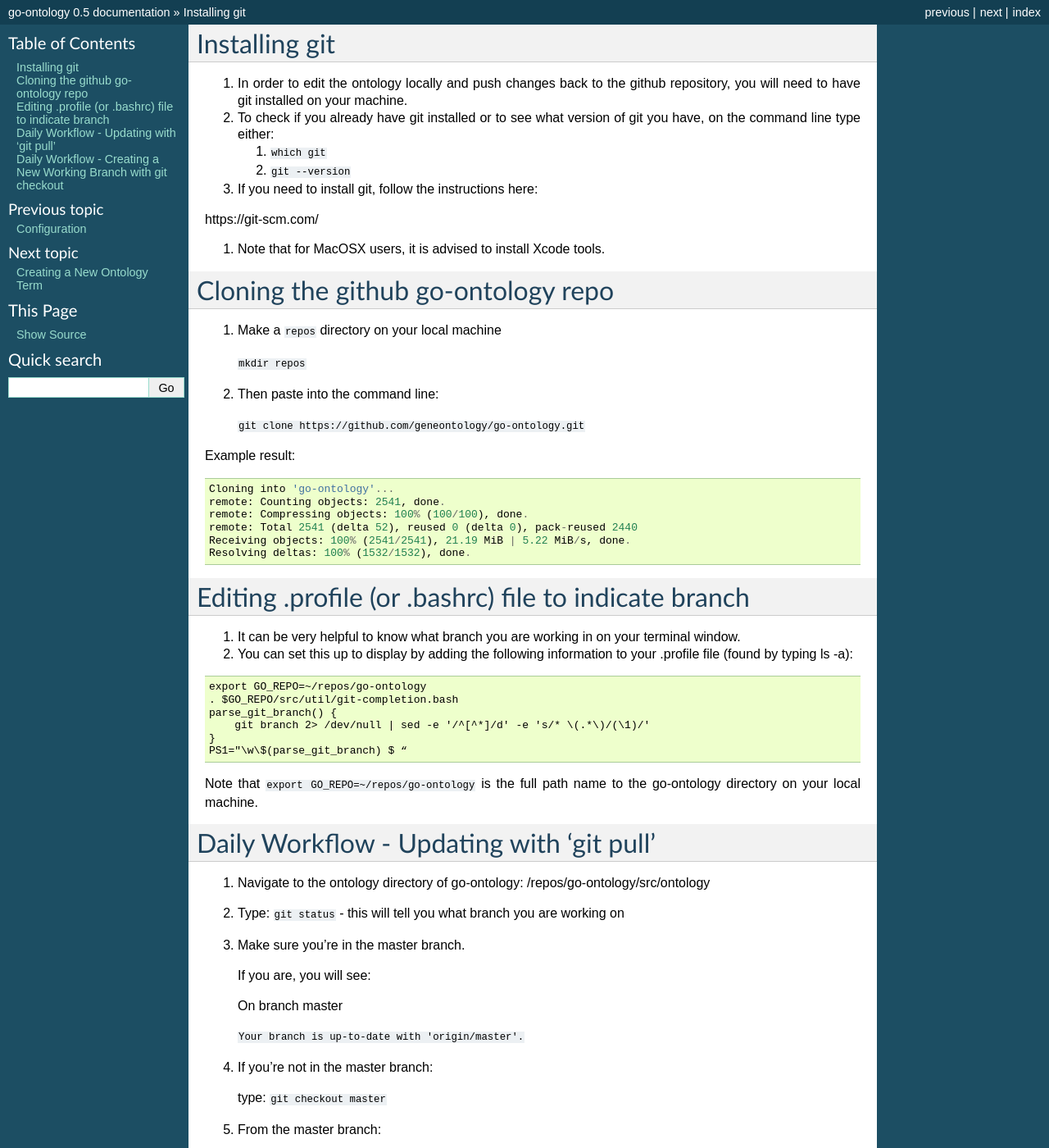
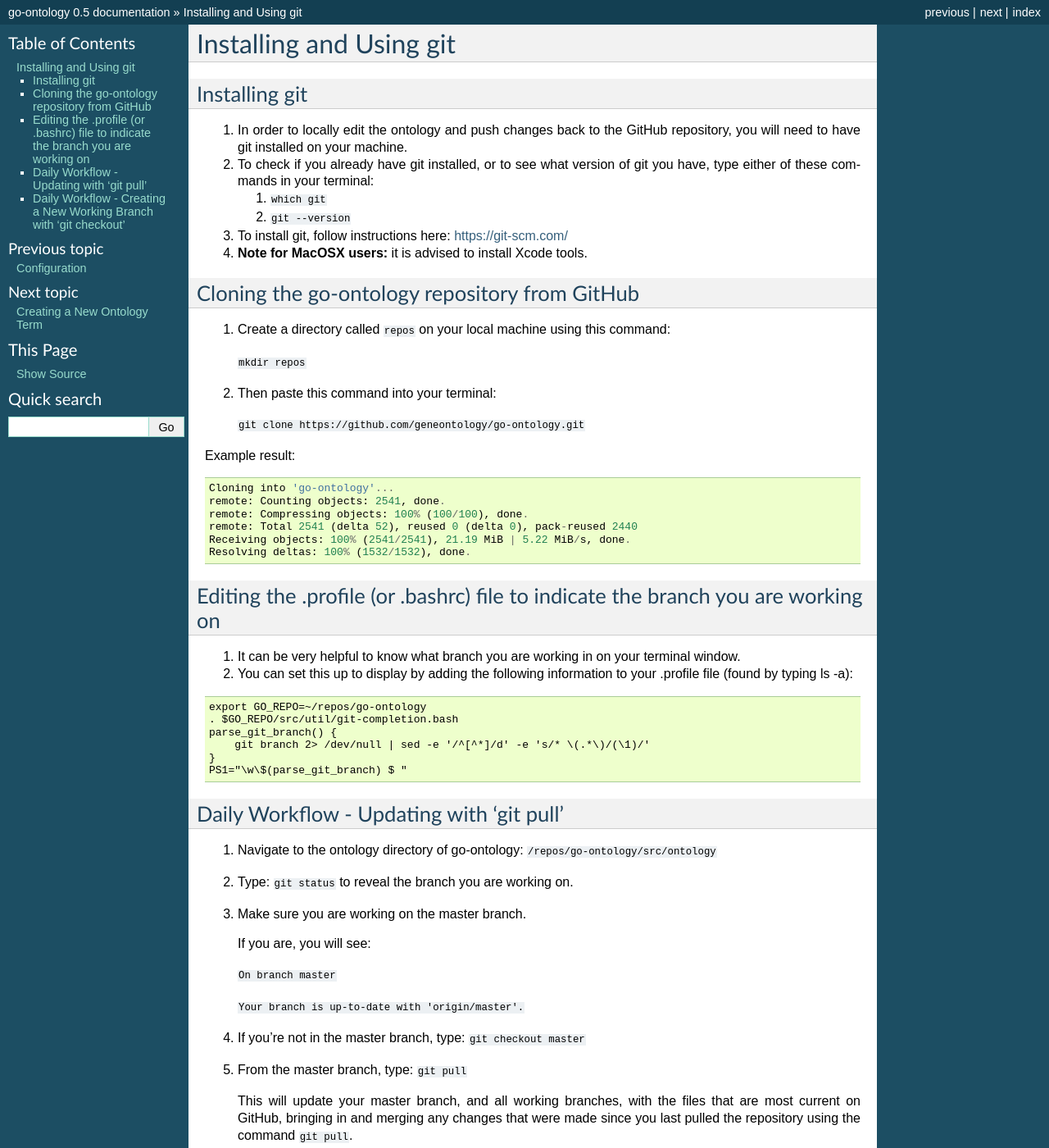
Before and after one commit to geneontology/go-ontology, a Sphinx documentation site: the page built from docs/Installgit.md, in a window 1280 px wide and 1400 px high. Shown: the whole window at 82% size. Built offline with Sphinx 7.4.7, drawn with Linux system fonts in a browser that asks for light colours; some of the changed text lies outside the part shown.

Commit message:
update
update formatting.

````diff
--- a/docs/Installgit.md
+++ b/docs/Installgit.md
@@ -1,24 +1,25 @@
+# Installing and Using git
+
 ## Installing git
 
-1. In order to edit the ontology locally and push changes back to the github repository, you will need to have git installed on your machine.
+1. In order to locally edit the ontology and push changes back to the GitHub repository, you will need to have git installed on your machine.
 
-2. To check if you already have git installed or to see what version of git you have, on the command line type either:
+2. To check if you already have git installed, or to see what version of git you have, type either of these commands in your terminal:
    1. ```which git```
    2. ```git --version```
 
-3. If you need to install git, follow the instructions here:
+3. To install git, follow  instructions here: [https://git-scm.com/](https://git-scm.com/)
 
-https://git-scm.com/
+4. __Note for MacOSX users:__ it is advised to install Xcode tools.
 
-4. Note that for MacOSX users, it is advised to install Xcode tools.
 
-## Cloning the github go-ontology repo
+## Cloning the go-ontology repository from GitHub
 
-1. Make a ```repos``` directory on your local machine
+1. Create a directory called ```repos``` on your local machine using this command:
 
     ```mkdir repos```
 
-2. Then paste into the command line:
+2. Then paste this command into your terminal:
 
     ```git clone https://github.com/geneontology/go-ontology.git```
 
@@ -33,7 +34,7 @@ Receiving objects: 100% (2541/2541), 21.19 MiB | 5.22 MiB/s, done.
 Resolving deltas: 100% (1532/1532), done.
 ```
 
-## Editing .profile (or .bashrc) file to indicate branch
+## Editing the .profile (or .bashrc) file to indicate the branch you are working on
 
 1. It can be very helpful to know what branch you are working in on your terminal window.
 
@@ -45,34 +46,29 @@ export GO_REPO=~/repos/go-ontology
 parse_git_branch() {
     git branch 2> /dev/null | sed -e '/^[^*]/d' -e 's/* \(.*\)/(\1)/'
 }
-PS1="\w\$(parse_git_branch) $ “
+PS1="\w\$(parse_git_branch) $ "
 ```
 
-Note that ```export GO_REPO=~/repos/go-ontology``` is the full path name to the go-ontology directory on your local machine.
 
-## Daily Workflow - Updating with ‘git pull’
+## Daily Workflow - Updating with 'git pull'
 
-1. Navigate to the ontology directory of go-ontology:  /repos/go-ontology/src/ontology
+1. Navigate to the ontology directory of go-ontology:  ```/repos/go-ontology/src/ontology```
 
-2. Type: ```git status``` - this will tell you what branch you are working on
+2. Type: ```git status``` to reveal the branch you are working on.
 
-3. Make sure you’re in the master branch.
+3. Make sure you are working on the master branch.
 
     If you are, you will see:
 
-    On branch master
+    ```On branch master```
 
     ```Your branch is up-to-date with 'origin/master'.```
 
-4. If you’re not in the master branch:
+4. If you’re not in the master branch, type: ```git checkout master```
 
-    type: ```git checkout master```
+5. From the master branch, type: ```git pull```
 
-5. From the master branch:
-
-    type: ```git pull```
-
-    This will update your master branch, and all working branches, with the files that are most current on github, bringing in and merging any changes that were made since your last ‘git pull’ command.
+    This will update your master branch, and all working branches, with the files that are most current on GitHub, bringing in and merging any changes that were made since you last pulled the repository using the command ```git pull```.
 
     You will see something like this:
 
@@ -92,25 +88,24 @@ Fast-forward
 ~/repos/go-ontology(master) $
 ```
 
-## Daily Workflow - Creating a New Working Branch with git checkout
+
+## Daily Workflow - Creating a New Working Branch with 'git checkout'
 
 1. When starting to work on a ticket, you should create a new branch of the repository to edit the ontology file.
 
-2. To create a new branch, make sure you are in the src directory on your local machine and then
+2. To create a new branch, make sure you are in the src directory on your local machine and then type:  ```git checkout -b issue-NNNNN```
 
-    type:  ```git checkout -b issue-NNNNN```
-
-   1. You can choose any branch name you like, but we recommend the string ‘issue-’ followed by the issue number
+   1. Users may customize the name of the branch; we recommend using the string 'issue-' followed by the issue number.
 
       For instance, for this issue in the tracker: https://github.com/geneontology/go-ontology/issues/13390
 
       You would create this branch: ```git checkout -b issue-13390```
 
 
-   2. Typing this command will automatically put you in the new branch.
+   2. Typing this command will automatically put you in the new branch. You will see this message in your terminal window:
 
-```
-~/repos/go-ontology/src/ontology(master) $ git checkout -b issue-13390
-Switched to a new branch 'issue-13390'
-~/repos/go-ontology/src/ontology(issue-13390) $
-```
+      ```
+      ~/repos/go-ontology/src/ontology(master) $ git checkout -b issue-13390
+      Switched to a new branch 'issue-13390'
+      ~/repos/go-ontology/src/ontology(issue-13390) $
+      ```
````
